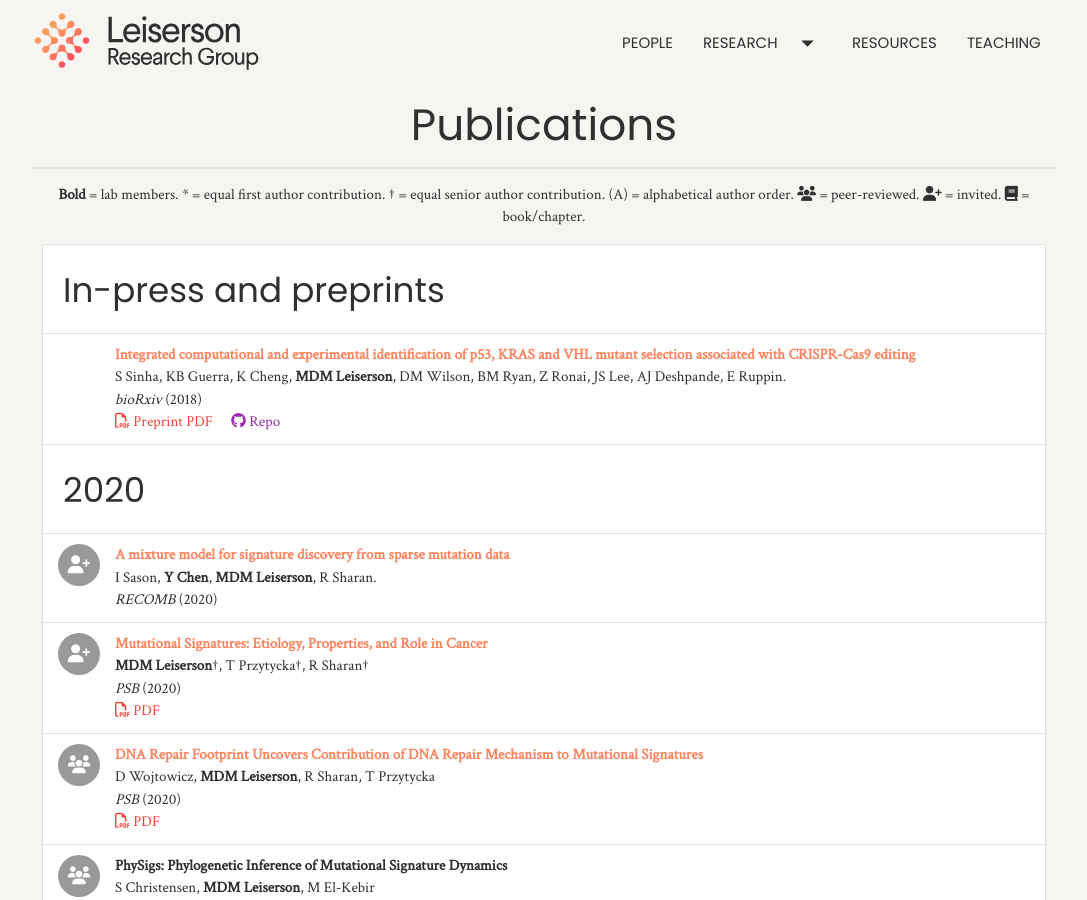
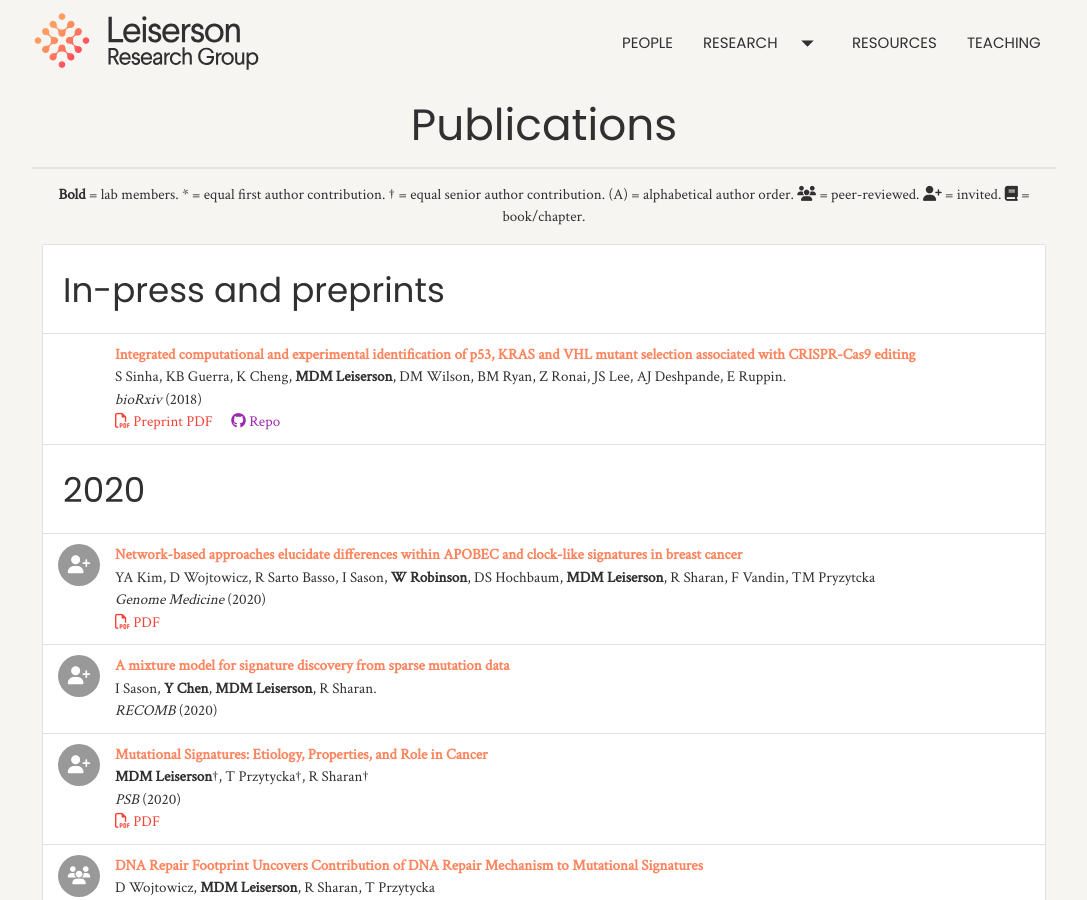
Before and after one commit to lrgr/lrgr.github.io, a Jekyll site: the page built from publications.html, in a window 1280 px wide and 900 px high. Shown: the whole window, without its empty margins (96-1183 px from the left). Built offline with Jekyll 4.4.1, drawn with Linux system fonts in a browser that asks for light colours; nearby versions of some CDN libraries.

Commit message:
Add Kim et al. (Genome Medicine, 2020)

```diff
--- a/publications.html
+++ b/publications.html
@@ -30,6 +30,17 @@ top_navbar: false
   </li>
   <li class="collection-header">
     <h4>2020</h4>
+  </li>
+  <li class="collection-item avatar">
+    <i class="fa fa-user-plus circle"></i>
+    <div>
+      <div><b><a href='https://genomemedicine.biomedcentral.com/articles/10.1186/s13073-020-00745-2' target='_new'>Network-based approaches elucidate differences within APOBEC and clock-like signatures in breast cancer</a></b></div>
+      <div class="light">YA Kim, D Wojtowicz, R Sarto Basso, I Sason, <b>W Robinson</b>, DS Hochbaum, <b>MDM Leiserson</b>, R Sharan, F Vandin, TM Pryzytcka</div>
+      <div><i class="source">Genome Medicine</i> (2020)</div>
+    </div>
+    <div class="publication-links">
+      <a class="red-text" href="https://genomemedicine.biomedcentral.com/track/pdf/10.1186/s13073-020-00745-2" target="_new"><i class="fa fa-file-pdf-o" aria-hidden="true"></i> PDF</a>
+    </div>
   </li>
   <li class="collection-item avatar">
     <i class="fa fa-user-plus circle"></i>
```
